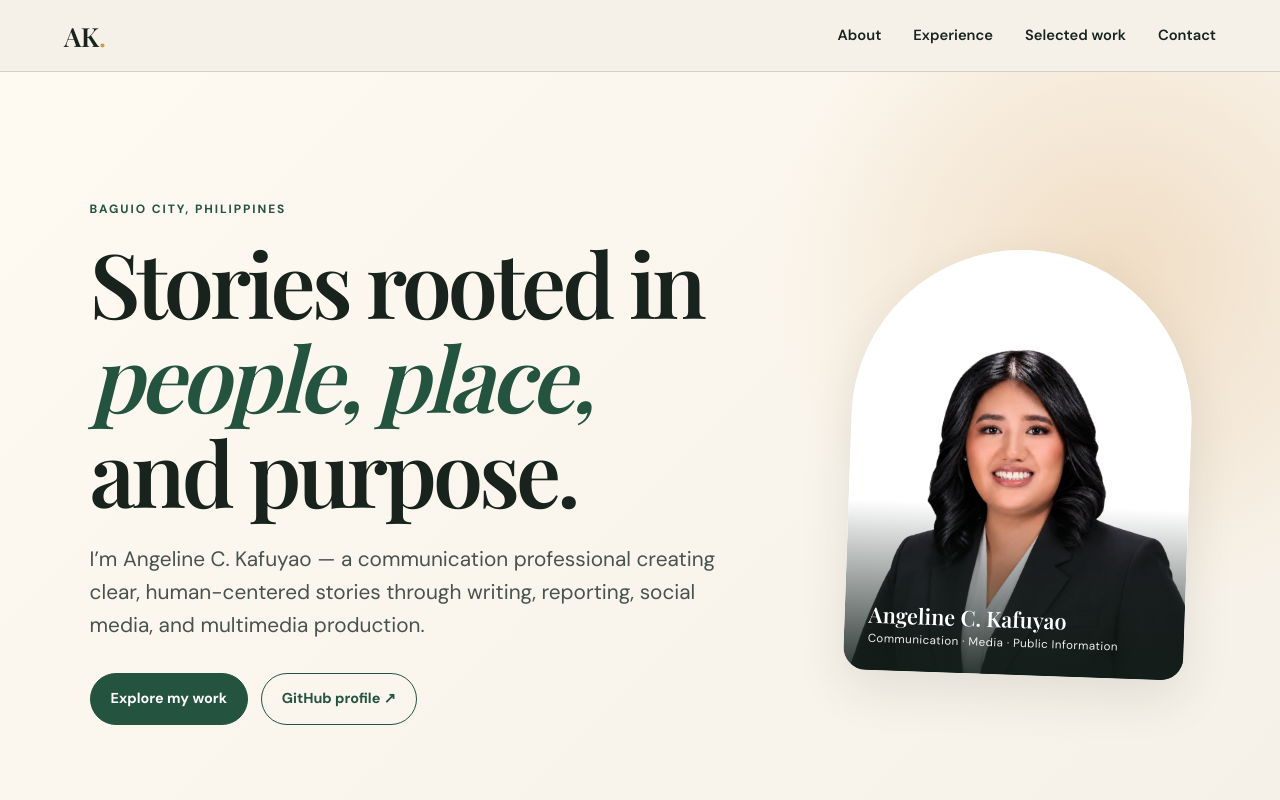
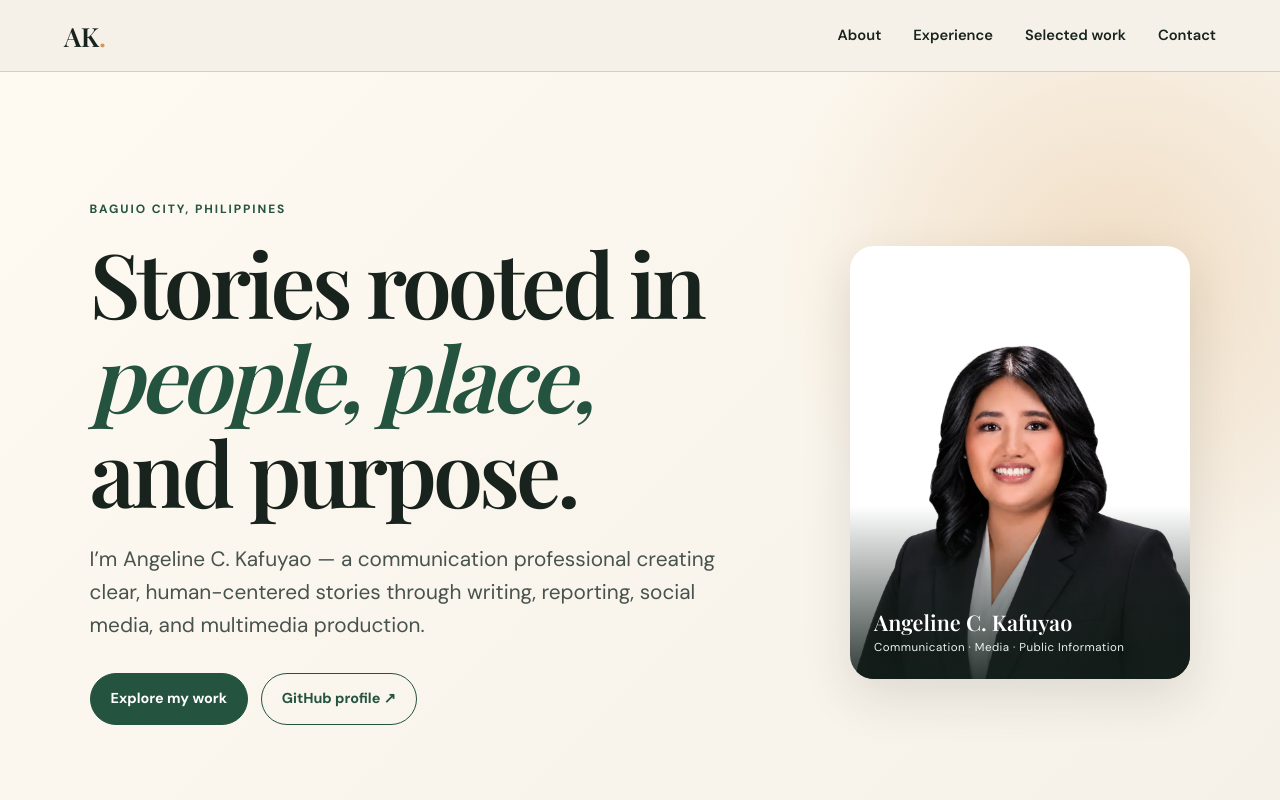
Before and after one commit to Angie22-web/angeline-kafuyao-portfolio, a plain HTML site: page index.html in a window 1280 px wide. Shown: the top 800 px of the page. Drawn offline with nearby package versions, Linux system fonts and the light colour scheme; a web font is replaced by a local one.

Commit message:
Fit portrait naturally and remove decorative holder

```diff
--- a/enhancements.css
+++ b/enhancements.css
@@ -41,8 +41,8 @@
 .newsletter-page:hover{transform:translateY(-5px);box-shadow:var(--shadow)}
 @media(max-width:760px){.newsletter-gallery{grid-template-columns:repeat(2,minmax(0,1fr))}.newsletter-copy{text-align:center;margin-left:auto;margin-right:auto}}
 @media(max-width:460px){.newsletter-gallery{grid-template-columns:1fr}}
-.hero-photo-card{position:relative;padding:0;overflow:hidden;background:#fff;isolation:isolate}
-.hero-portrait{position:absolute;inset:0;width:100%;height:100%;object-fit:cover;object-position:center top;z-index:0}
+.hero-photo-card{position:relative;padding:0;overflow:hidden;background:transparent;isolation:isolate;aspect-ratio:auto;max-width:390px;border-radius:24px;transform:none;box-shadow:0 18px 50px rgba(24,35,30,.12)}
+.hero-portrait{position:relative;display:block;width:100%;height:auto;object-fit:contain;z-index:0}
 .hero-photo-card::after{content:"";position:absolute;inset:auto 0 0;height:40%;background:linear-gradient(transparent,rgba(18,30,25,.88));z-index:1}
 .hero-photo-caption{position:absolute;left:1.5rem;right:1.5rem;bottom:1.35rem;z-index:2;display:flex;flex-direction:column;gap:.25rem;color:white}
 .hero-photo-caption strong{font-family:"Playfair Display",serif;font-size:1.35rem;line-height:1.15}
```
